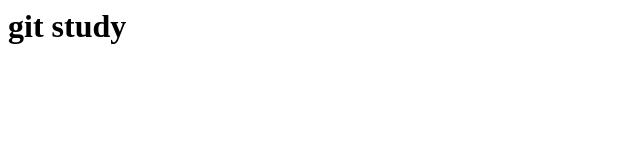
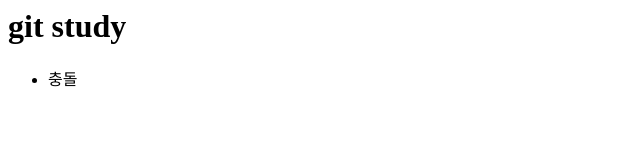
Before and after one commit to finalwoo/git_test, a plain HTML site: page index.html in a window 1280 px wide. Shown: the full height of the page, 0-640 px from the left. Drawn offline with Linux system fonts and the light colour scheme.

Commit message:
text : 충돌

```diff
--- a/index.html
+++ b/index.html
@@ -3,6 +3,9 @@
         <header>
             <h1>git study</h1>
         </header>
+        <ul>
+            <li>충돌</li>
+        </li>
         <footer>
             <div id="copy"></div>
             <div class="copy"></div>
```
